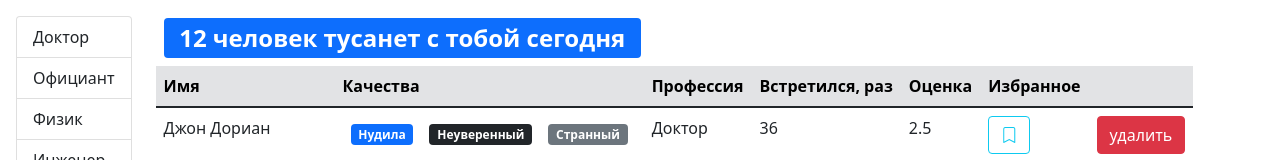
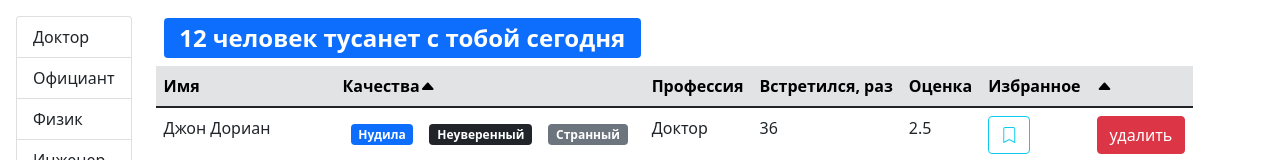
Before and after one commit to KeepGen/fast-dating-project, a React (Create React App) app: page / in a window 1280 px wide. Shown: the top 160 px of the page. Built offline with nearby package versions, Linux system fonts and the light colour scheme.

Commit message:
feat: Added sorting display arrow in header

```diff
--- a/src/components/tableHeader.jsx
+++ b/src/components/tableHeader.jsx
@@ -6,11 +6,19 @@ const TableHeader = ({ onSort, selectedSort, columns }) => {
         if (selectedSort.path === item) {
             onSort({
                 ...selectedSort,
-                order: selectedSort.order === "asc" ? "desc" : "asc"
+                order: selectedSort.order === "asc"
+                    ? "desc"
+                    : "asc"
             });
         } else {
             onSort({ path: item, order: "asc" });
         }
+    };
+
+    const renderSortIcon = () => {
+        return selectedSort.order === "asc"
+            ? "up-fill"
+            : "down-fill";
     };
 
     return (
@@ -27,16 +35,11 @@ const TableHeader = ({ onSort, selectedSort, columns }) => {
                         scope="col"
                     >
                         {columns[column].name}
+                        {selectedSort.path === columns[column].path
+                            ? (<i className={"bi bi-caret-" + renderSortIcon()} />)
+                            : null}
                     </th>
                 ))}
-
-                {/* <th onClick={() => handleSort("name")} scope="col">Имя</th> */}
-                {/* <th scope="col">Качества</th> */}
-                {/* <th onClick={() => handleSort("profession.name")} scope="col">Профессия</th> */}
-                {/* <th onClick={() => handleSort("completedMeetings")} scope="col">Встретился, раз</th> */}
-                {/* <th onClick={() => handleSort("rate")} scope="col">Оценка</th> */}
-                {/* <th onClick={() => handleSort("bookmark")} scope="col">Избранное</th> */}
-                {/* <th scope="col"></th> */}
             </tr>
         </thead>
     );
--- a/src/components/usersTable.jsx
+++ b/src/components/usersTable.jsx
@@ -6,7 +6,7 @@ import Bookmark from "./bookmark";
 import QualitiesList from "./qualitiesList";
 import Table from "./table";
 
-const UsersTable = ({ users, onSort, selectedSort, onToggleBookMark, onDelete, ...rest }) => {
+const UsersTable = ({ users, onSort, selectedSort, onToggleBookMark, onDelete }) => {
     const columns = {
         name: { path: "name", name: "Имя" },
         qualities: { name: "Качества", component: (user) => (<QualitiesList qualities={user.qualities} />) },
```
